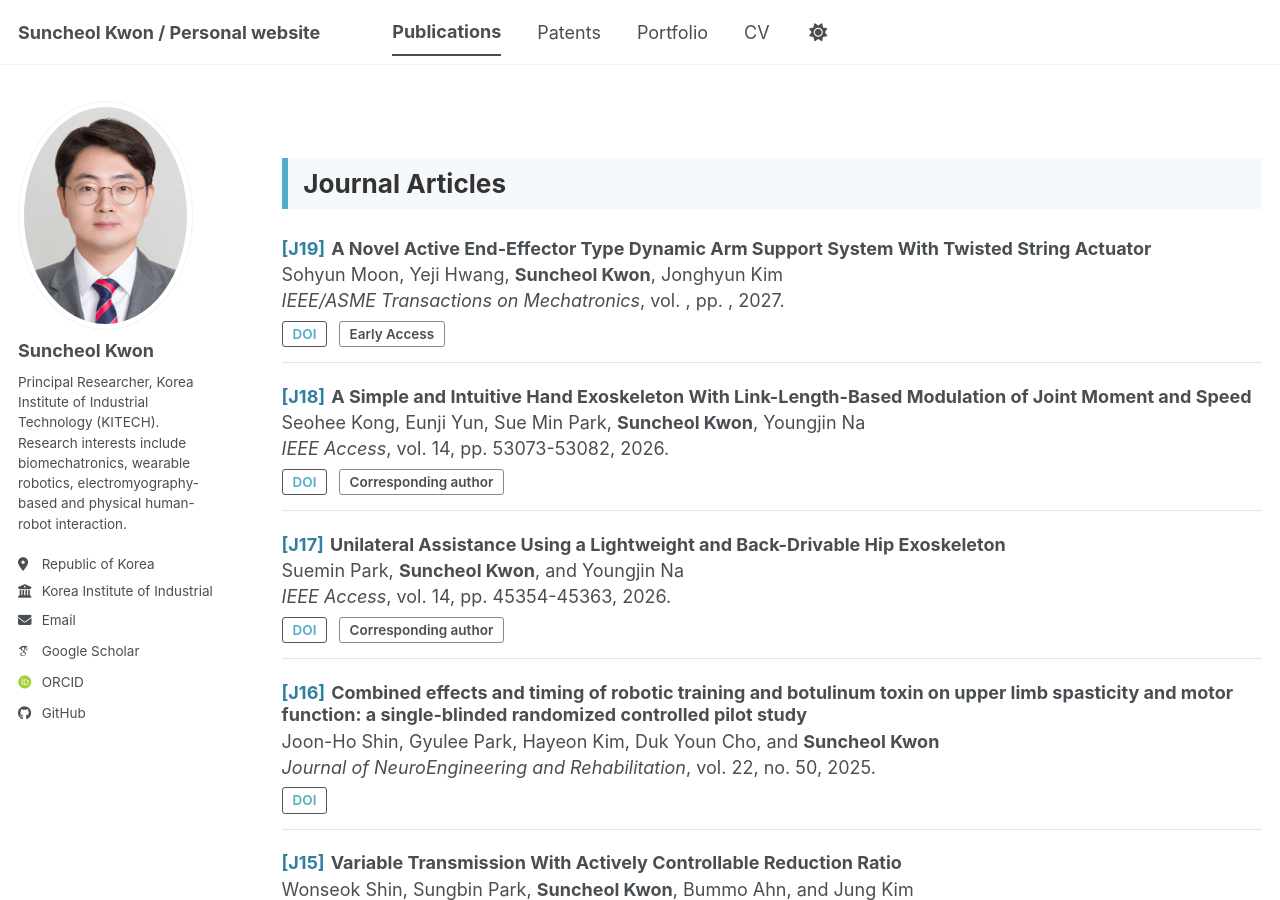
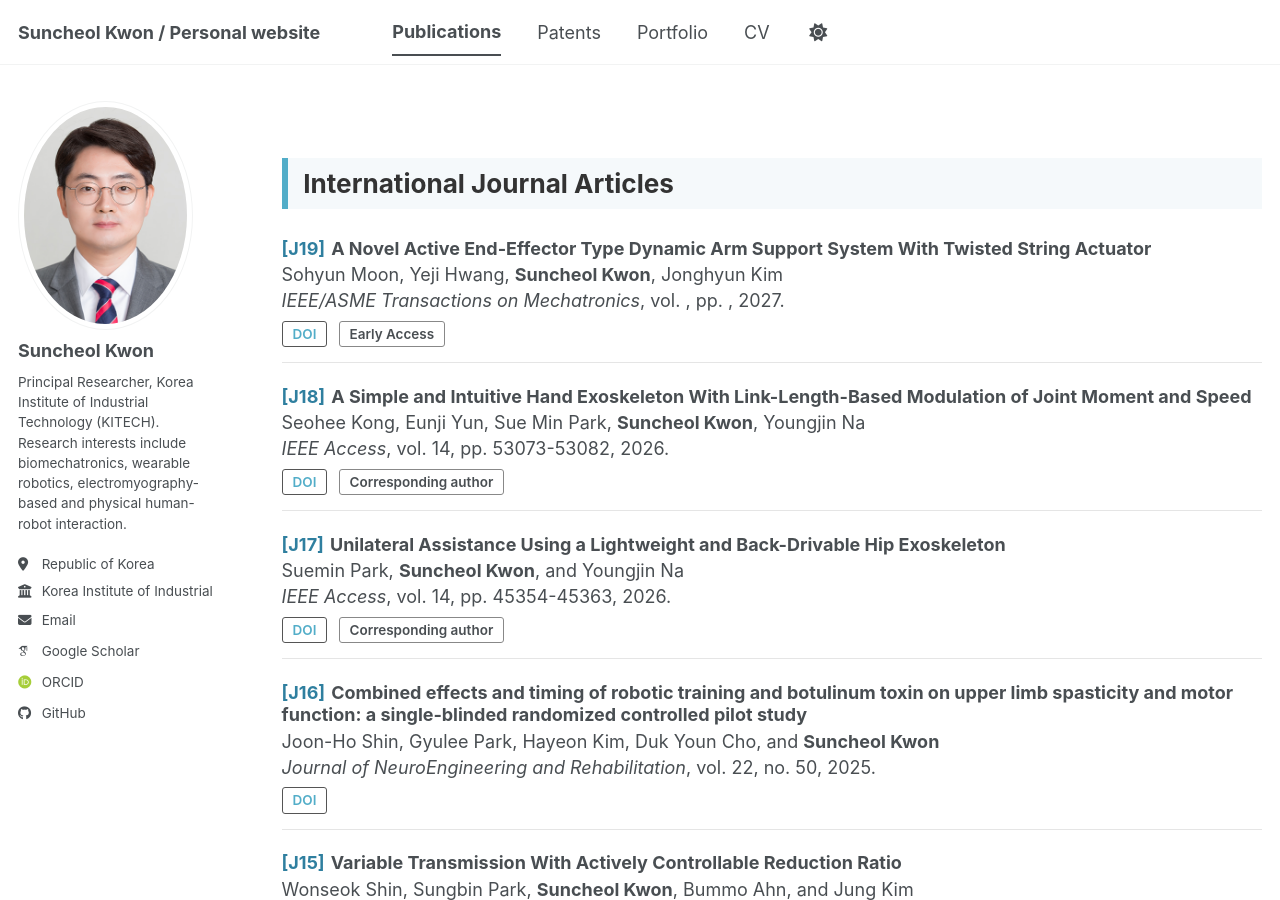
Before and after one commit to suncheolkwon/suncheolkwon.github.io, a Jekyll site: the page built from _pages/publications.html, in a window 1280 px wide and 900 px high. Built offline with Jekyll 4.4.1, drawn with Linux system fonts in a browser that asks for light colours; some web fonts are replaced; a script bundle is joined from its source files by our own code; library files that are not in the unit come from our copies; some of the changed text lies outside the part shown.

Commit message:
Rename section titles for publications

```diff
--- a/_pages/publications.html
+++ b/_pages/publications.html
@@ -4,7 +4,7 @@ permalink: /publications/
 author_profile: true
 ---
 
-<h2 class="pub-section-title">Journal Articles</h2>
+<h2 class="pub-section-title">International Journal Articles</h2>
 
 {% assign journal_pubs = site.publications | where: "category", "manuscripts" | sort: "date" | reverse %}
 {% assign journal_count = journal_pubs | size %}
@@ -14,7 +14,7 @@ author_profile: true
   {% include publication-clean.html pub=pub index=reverse_index prefix="J" %}
 {% endfor %}
 
-<h2 class="pub-section-title">Conference Proceedings</h2>
+<h2 class="pub-section-title">International Conference Proceedings</h2>
 
 {% assign conf_pubs = site.publications | where: "category", "conferences" | sort: "date" | reverse %}
 {% assign conf_count = conf_pubs | size %}
```
